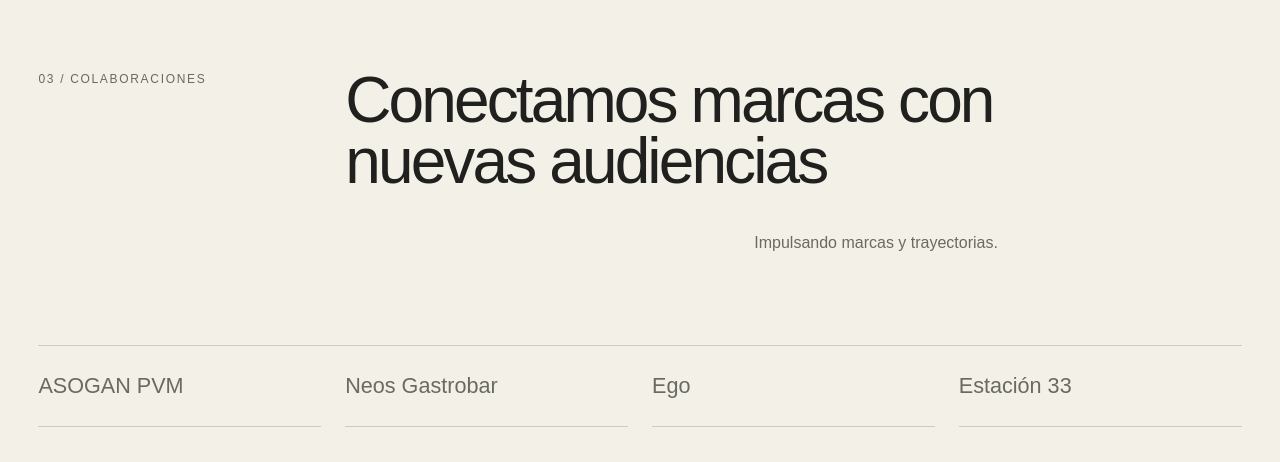
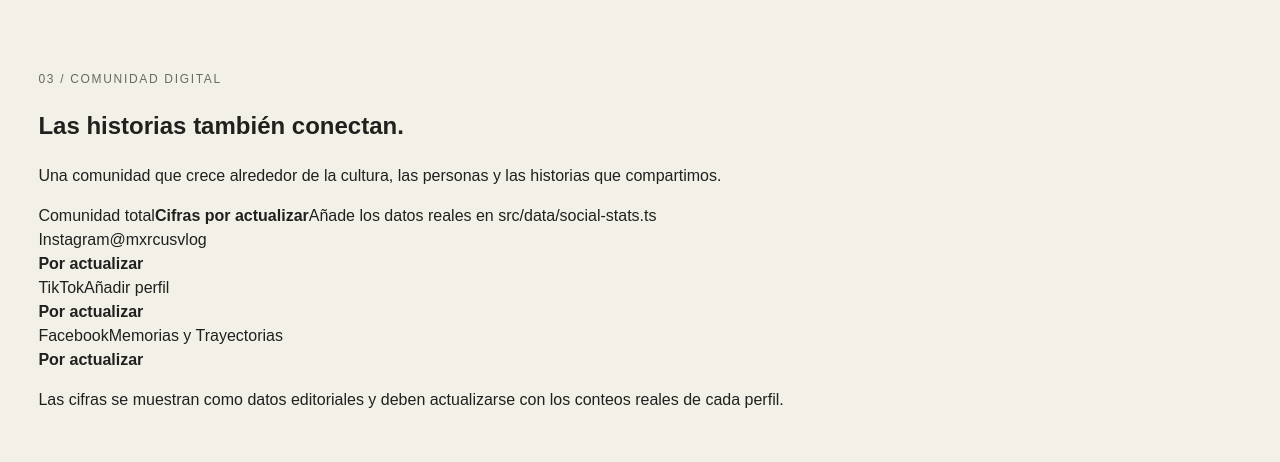
Before and after one commit to nzcrsn/mxrcus-site, a Next.js app: page / in a window 1280 px wide. Shown: the part 871-1333 px from the top of the page. Built offline with nearby package versions, Linux system fonts and the light colour scheme.

Commit message:
feat: add social community section to homepage

```diff
--- a/src/app/page.tsx
+++ b/src/app/page.tsx
@@ -5,6 +5,7 @@ import { SectionHeading } from "@/components/ui/SectionHeading";
 import { StoryCard } from "@/components/stories/StoryCard";
 import { stories } from "@/data/stories";
 import { CoverageShowcase } from "@/components/coverage/CoverageShowcase";
+import { SocialStatsShowcase } from "@/components/social/SocialStatsShowcase";
 
 export default function HomePage() {
   const featured = stories.filter((story) => story.featured);
@@ -51,6 +52,8 @@ export default function HomePage() {
 
       <CoverageShowcase />
 
+      <SocialStatsShowcase />
+
       <section className="section">
         <div className="container">
           <Reveal><SectionHeading eyebrow="03 / Colaboraciones" title="Conectamos marcas con nuevas audiencias" intro="Impulsando marcas y trayectorias." /></Reveal>
```
